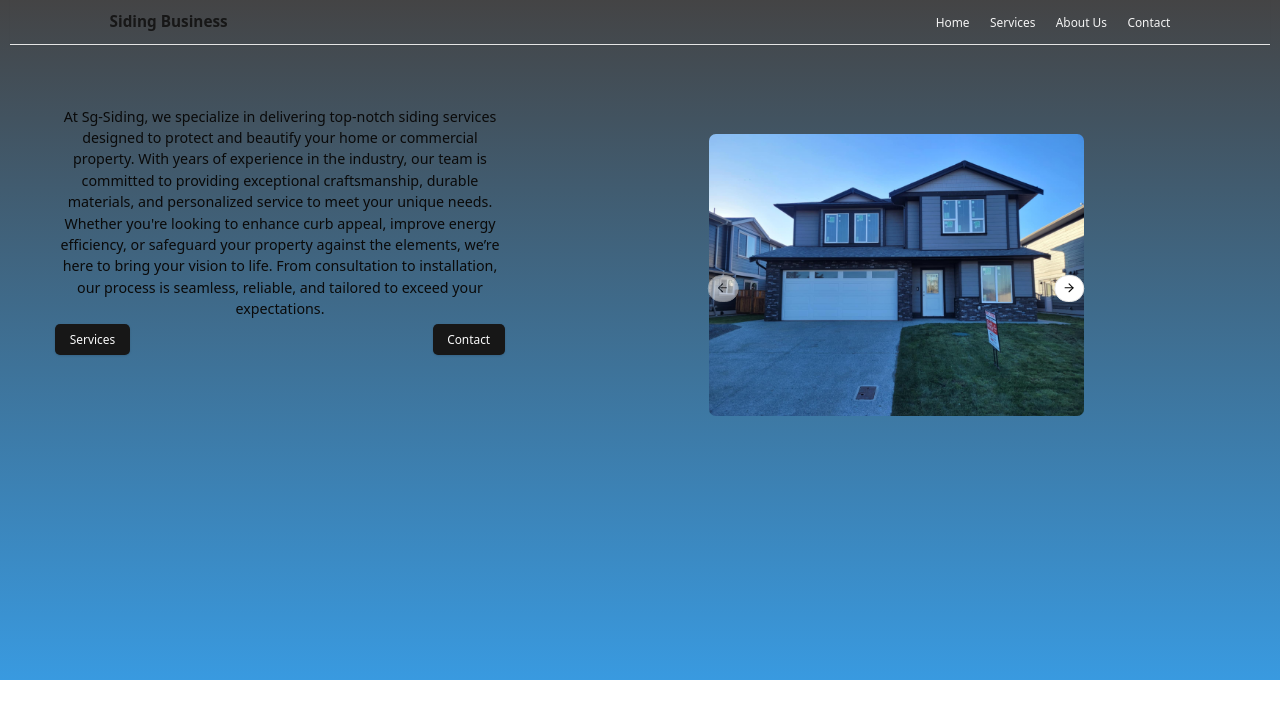
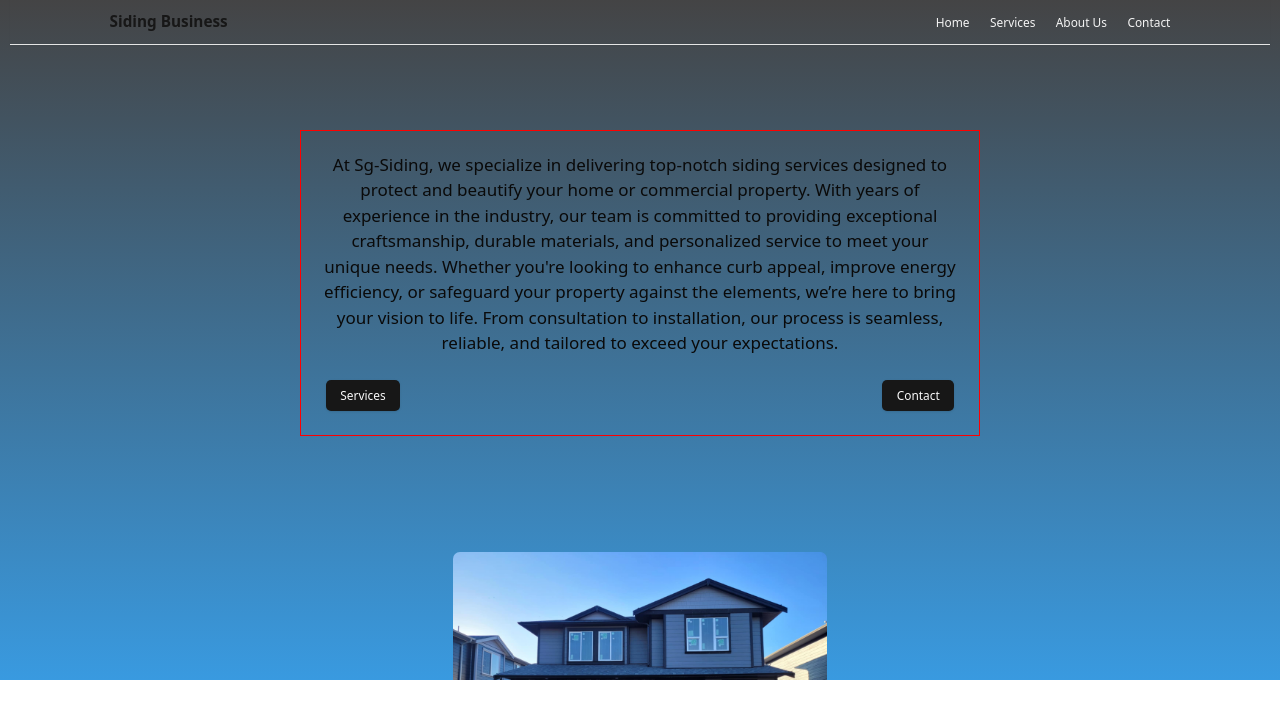
Before and after one commit to ClintasaurusRex/SGSIDING, a React (Vite) app in the folder sgsiding/: page / in a window 1280 px wide. Shown: the top 718 px of the page. Built offline with nearby package versions, Linux system fonts and the light colour scheme.

Commit message:
Enhance Siding component responsiveness with comprehensive media queries and layout updates

```diff
--- a/sgsiding/src/components/styles/Siding.css
+++ b/sgsiding/src/components/styles/Siding.css
@@ -13,22 +13,25 @@
 
 .main-container {
   display: flex;
-  flex-direction: row;
+  flex-direction: column;
   justify-content: space-around;
   align-items: center;
   max-width: 100%;
+  margin-top: 100px;
   gap: 2rem;
   padding: 0 2rem;
 }
 
 .text-content {
   display: flex;
-  /* align-items: flex-start; */
-  width: 50%;
-  /* padding: 10px; */
-  font-size: larger;
-  /* margin-left: 10.1rem; */
   flex-direction: column;
+  border: 1px solid red;
+  width: 90%;
+  font-size: clamp(1rem, 2vw, 1.25rem);
+  margin: 0 auto;
+  max-width: 800px;
+  padding: 1.5rem;
+  gap: 1.5rem;
 }
 
 .service-contact {
@@ -38,6 +41,44 @@
   padding: 5px;
 }
 
+/* Small phones */
+@media screen and (max-width: 375px) {
+  .text-content {
+    width: 95%;
+    padding: 1rem;
+    font-size: 0.875rem;
+  }
+}
+
+/* Tablets */
+@media screen and (min-width: 376px) and (max-width: 768px) {
+  .text-content {
+    width: 85%;
+    padding: 1.25rem;
+  }
+}
+
+/* Laptops */
+@media screen and (min-width: 769px) and (max-width: 1024px) {
+  .text-content {
+    width: 75%;
+  }
+}
+
+/* Desktops */
+@media screen and (min-width: 1025px) {
+  .text-content {
+    width: 60%;
+  }
+}
+
+/* Large screens */
+@media screen and (min-width: 1441px) {
+  .text-content {
+    width: 50%;
+    max-width: 1000px;
+  }
+}
 
 /* Laptops and larger screens */
 /* @media screen and (min-width: 1281px) and (max-width: 1366px),
```
